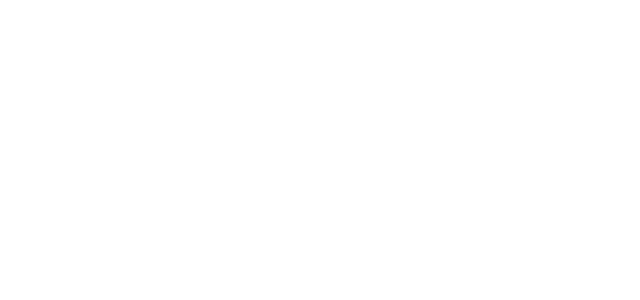
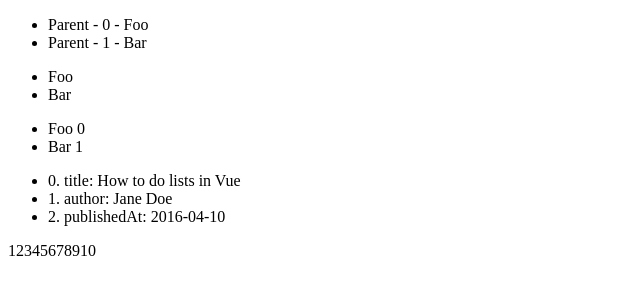
Before and after one commit to cleanbrain-developer/js-vuejs-guide-composition, a Vue app: page / in a window 1280 px wide. Shown: the top 300 px of the page, without its empty margins (0-640 px from the left). Built offline with nearby package versions, Linux system fonts and the light colour scheme.

Commit message:
2023-07-24 : 09_Essentials_List_Rendering 커밋

```diff
--- a/src/App.vue
+++ b/src/App.vue
@@ -1,14 +1,45 @@
 <template>
+  <!-- v-for -->
+  <ul>
+    <li v-for="(item, index) in items" v-bind:key="item.message">
+      {{ parentMessage }} - {{ index }} - {{ item.message }}
+    </li>
+  </ul>
 
+  <ul>
+    <li v-for="{ message } in items" v-bind:key="message">
+      {{ message }}
+    </li>
+  </ul>
+
+  <!-- with index alias -->
+  <ul>
+    <li v-for="({ message }, index) in items" v-bind:key="message">
+      {{ message }} {{ index }}
+    </li>
+  </ul>
+
+  <!-- v-for with an Object -->
+  <ul>
+    <li v-for="(value, key, index) in myObject" :key="value.author">
+      {{ index }}. {{ key }}: {{ value }}
+    </li>
+  </ul>
+
+  <!-- v-for with a Range -->
+  <span v-for="n in 10" :key="n">{{ n }}</span>
 </template>
 
-<script>
+<script setup>
+import {reactive, ref} from "vue";
 
-export default {
-  name: 'App',
-  components: {
-  }
-}
+const parentMessage = ref('Parent')
+const items = ref([{ message: 'Foo' }, { message: 'Bar' }])
+const myObject = reactive({
+  title: 'How to do lists in Vue',
+  author: 'Jane Doe',
+  publishedAt: '2016-04-10'
+})
 </script>
 
 <style>
```
